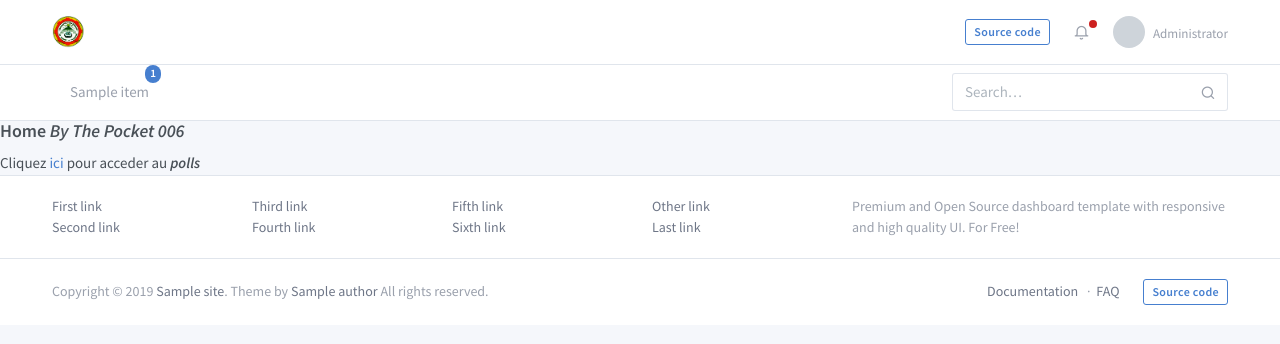
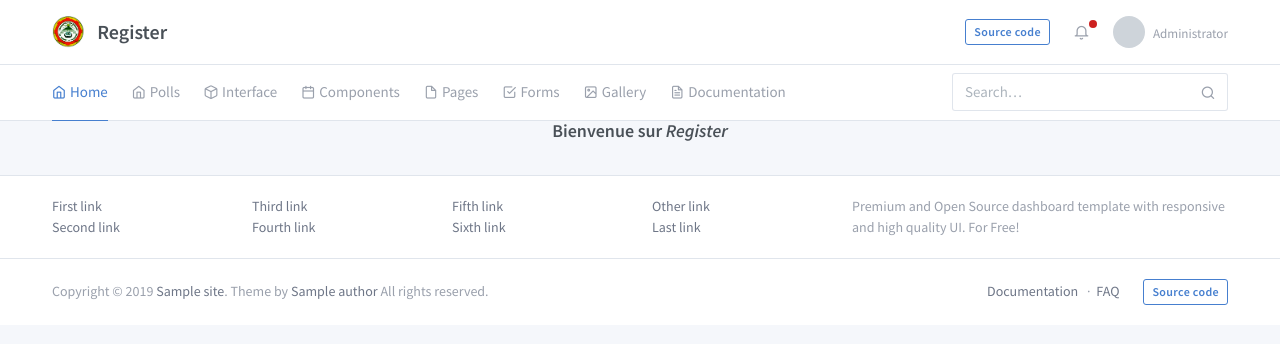
Before and after one commit to ThePocket006/register, a Django app: template templates/mySite/index.html in a window 1280 px wide. Shown: the top 344 px of the page. Run offline with Django 3.2, Linux system fonts and the light colour scheme; the template is opened without the code that fills it: most values are stand-ins (such as "Sample title", 1, 10 or a date in 2020); some libraries are stand-ins or nearby versions.

Commit message:
template review

```diff
--- a/mySite/settings.py
+++ b/mySite/settings.py
@@ -32,6 +32,8 @@ ALLOWED_HOSTS = []
 
 INSTALLED_APPS = [
     'mySite',
+    'menus',
+    'mptt',
     'polls.apps.PollsConfig',
     'django.contrib.admin',
     'django.contrib.auth',
--- a/mySite/views.py
+++ b/mySite/views.py
@@ -6,5 +6,6 @@ from django.utils import timezone
 from django.views import generic
 
 
+
 def index(request):
     return render(request, 'mySite/index.html', {})
--- a/templates/base.html
+++ b/templates/base.html
@@ -1,5 +1,7 @@
 {% include "head.html" %}
 {% include "header.html" with menu=mySite.menu %}
-{% block content %}{% endblock %}
+<div class="container">
+    {% block content %}{% endblock %}
+</div>
 {% include "footer-sub.html" %}
 {% include "footer.html" %}
--- a/templates/header.html
+++ b/templates/header.html
@@ -5,6 +5,7 @@
 		<div class="d-flex">
 			<a class="header-brand" href="{% current_domain %}">
 				<img src="{% static 'mySite/images/favicon.png' %}" class="header-brand-img" alt="tabler logo">
+				Register
 			</a>
 
 			<div class="d-flex order-lg-2 ml-auto">
--- a/templates/menu.html
+++ b/templates/menu.html
@@ -1,18 +1,55 @@
 {% load static %}
 {% load site %}
 <ul class="nav nav-tabs border-0 flex-column flex-lg-row">
-
-	{% for item in menu %}
-	<li class="nav-item{% if item.subpages %} dropdown{% endif %}">
-		<a href="{% if item.url %}{% if item.url != '#' %}{% current_domain %}/{% endif %}{{ item.url }}{% else %}javascript:void(0){% endif %}" class="nav-link{% if item.activated %} active{% endif %}{% if item.disabled %} disabled{% endif %}"{% if item.subpages %} data-toggle="dropdown"{% endif %}>{% if item.icon %}<i class="{{ item.icon }}"></i>{% endif %} {{ item.name }}{% if item.count %} <span class="badge badge-pill bg-primary text-white ml-2">{{ item.count }}</span>{% endif %}</a>
-
-		{% if item.subpages %}
-			<div class="dropdown-menu dropdown-menu-arrow">
-				{% for subitem in item.subpages %}
-					<a href="{% current_domain %}/{{ subitem.url }}" class="dropdown-item{% if item.activated %} active{% endif %}">{{ subitem.name }}</a>
-				{% endfor %}
-			</div>
-		{% endif %}
+	<li class="nav-item">
+		<a href="./index.html" class="nav-link active"><i class="fe fe-home"></i> Home</a>
 	</li>
-	{% endfor %}
+	<li class="nav-item">
+		<a href="{% url 'polls:index' %}" class="nav-link"><i class="fe fe-home"></i> Polls</a>
+	</li>
+	<li class="nav-item">
+	<a href="javascript:void(0)" class="nav-link" data-toggle="dropdown"><i class="fe fe-box"></i> Interface</a>
+	<div class="dropdown-menu dropdown-menu-arrow">
+		<a href="./cards.html" class="dropdown-item ">Cards design</a>
+		<a href="./charts.html" class="dropdown-item ">Charts</a>
+		<a href="./pricing-cards.html" class="dropdown-item ">Pricing cards</a>
+	</div>
+	</li>
+	<li class="nav-item dropdown">
+	<a href="javascript:void(0)" class="nav-link" data-toggle="dropdown"><i class="fe fe-calendar"></i> Components</a>
+	<div class="dropdown-menu dropdown-menu-arrow">
+		<a href="./maps.html" class="dropdown-item ">Maps</a>
+		<a href="./icons.html" class="dropdown-item ">Icons</a>
+		<a href="./store.html" class="dropdown-item ">Store</a>
+		<a href="./blog.html" class="dropdown-item ">Blog</a>
+		<a href="./carousel.html" class="dropdown-item ">Carousel</a>
+	</div>
+	</li>
+	<li class="nav-item dropdown">
+	<a href="javascript:void(0)" class="nav-link" data-toggle="dropdown"><i class="fe fe-file"></i> Pages</a>
+	<div class="dropdown-menu dropdown-menu-arrow">
+		<a href="./profile.html" class="dropdown-item ">Profile</a>
+		<a href="./login.html" class="dropdown-item ">Login</a>
+		<a href="./register.html" class="dropdown-item ">Register</a>
+		<a href="./forgot-password.html" class="dropdown-item ">Forgot password</a>
+		<a href="./400.html" class="dropdown-item ">400 error</a>
+		<a href="./401.html" class="dropdown-item ">401 error</a>
+		<a href="./403.html" class="dropdown-item ">403 error</a>
+		<a href="./404.html" class="dropdown-item ">404 error</a>
+		<a href="./500.html" class="dropdown-item ">500 error</a>
+		<a href="./503.html" class="dropdown-item ">503 error</a>
+		<a href="./email.html" class="dropdown-item ">Email</a>
+		<a href="./empty.html" class="dropdown-item ">Empty page</a>
+		<a href="./rtl.html" class="dropdown-item ">RTL mode</a>
+	</div>
+	</li>
+	<li class="nav-item dropdown">
+	<a href="./form-elements.html" class="nav-link"><i class="fe fe-check-square"></i> Forms</a>
+	</li>
+	<li class="nav-item">
+	<a href="./gallery.html" class="nav-link"><i class="fe fe-image"></i> Gallery</a>
+	</li>
+	<li class="nav-item">
+	<a href="./docs/index.html" class="nav-link"><i class="fe fe-file-text"></i> Documentation</a>
+	</li>
 </ul>
--- a/templates/mySite/index.html
+++ b/templates/mySite/index.html
@@ -2,8 +2,7 @@
 {% block title %}Ma page d'accueil{% endblock %}
 
 {% block content %}
-<div class="">
-    <h4>Home <i>By <strong>The Pocket</strong> 006</i></h4>
-    <span>Cliquez <a href="{% url 'polls:index' %}">ici</a> pour acceder au <b><i>polls</i></b></span>
+<div class="text-center" style="min-heigth: 450px !importent">
+    <h4>Bienvenue sur <i>Register</i></h4><br>
 </div>
 {% endblock %}
```
